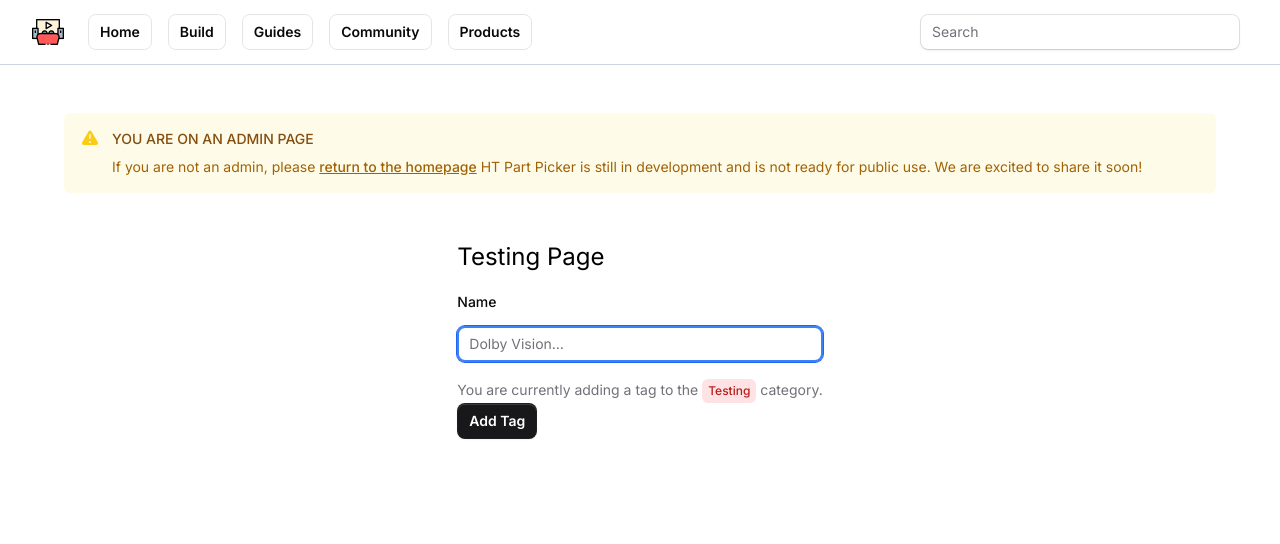
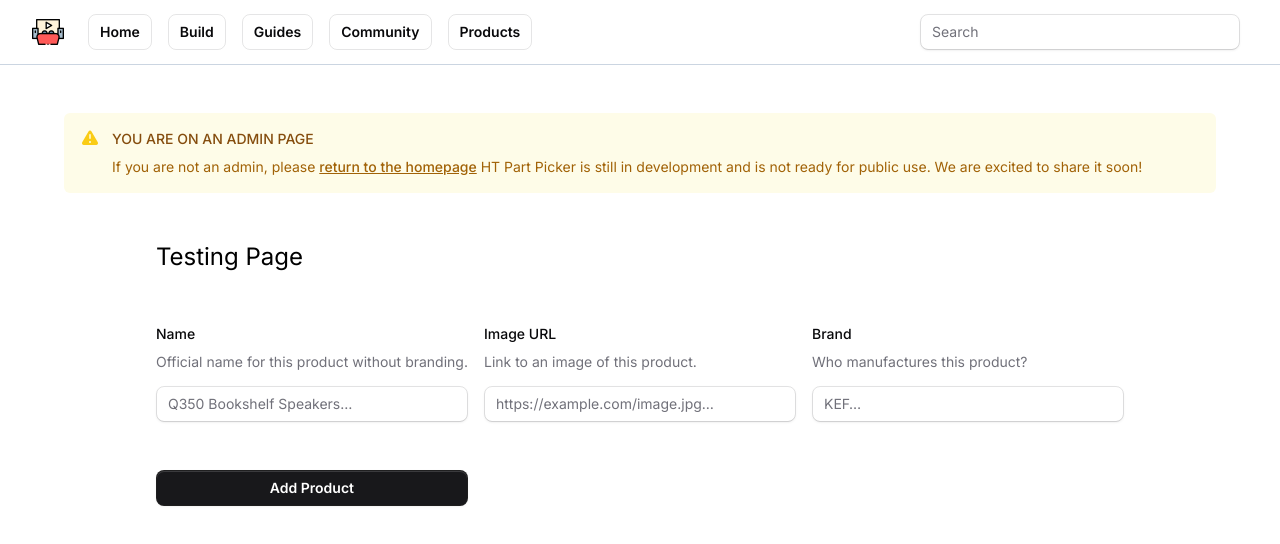
Before and after one commit to amanat361/htpartpicker, a Next.js app: page /testing in a window 1280 px wide. Shown: the top 544 px of the page. Built offline with nearby package versions, Linux system fonts and the light colour scheme.

Commit message:
Zod validation now properly works on the server and streams a promise toast

```diff
--- a/app/(private)/testing/ProductFormTesting.tsx
+++ b/app/(private)/testing/ProductFormTesting.tsx
@@ -1,24 +1,63 @@
 "use client";
 
-import { Field, Label } from "@/components/primitives/fieldset";
+import {
+  Description,
+  Field,
+  FieldGroup,
+  Fieldset,
+  Label,
+} from "@/components/primitives/fieldset";
 import { Input } from "@/components/primitives/input";
-import { Text } from "@/components/primitives/text";
-import { Badge } from "@/components/primitives/badge";
 import { Button } from "@/components/primitives/button";
-import { insertTag } from "./actions";
+import { addProduct } from "./actions";
+import { toast } from "sonner";
+import { ValidationError } from "zod-validation-error";
 
 export default function TagForm({ category }: { category: string }) {
+  async function handleSubmit(formData: FormData) {
+    toast.promise(addProduct(formData), {
+      loading: "Adding product...",
+      success: (data) => `${data.product_name} added successfully!`,
+      error: (error: ValidationError) => error.message,
+    });
+  }
+
   return (
-    <form action={insertTag}>
-      <Field>
-        <Label>Name</Label>
-        <Input name="tag_name" placeholder="Dolby Vision&hellip;" autoFocus />
-      </Field>
-      <Text className="mt-4">
-        You are currently adding a tag to the{" "}
-        <Badge color="red">{category}</Badge> category.
-      </Text>
-      <Button type="submit">Add Tag</Button>
+    <form action={handleSubmit}>
+      <Fieldset>
+        <FieldGroup className="grid grid-cols-3 gap-4 items-end">
+          {/* name field */}
+          <Field>
+            <Label>Name</Label>
+            <Description>
+              Official name for this product without branding.
+            </Description>
+            <Input
+              name="product_name"
+              placeholder="Q350 Bookshelf Speakers&hellip;"
+            />
+          </Field>
+          {/* image field */}
+          <Field>
+            <Label>Image URL</Label>
+            <Description>Link to an image of this product.</Description>
+            <Input
+              name="image_url"
+              placeholder="https://example.com/image.jpg&hellip;"
+            />
+          </Field>
+          {/* brand field */}
+          <Field>
+            <Label>Brand</Label>
+            <Description>Who manufactures this product?</Description>
+            <Input
+              name="product_brand"
+              placeholder="KEF&hellip;"
+            />
+          </Field>
+          <Button type="submit">Add Product</Button>
+        </FieldGroup>
+      </Fieldset>
     </form>
   );
 }
--- a/app/(private)/testing/actions.ts
+++ b/app/(private)/testing/actions.ts
@@ -1,12 +1,20 @@
-"use server"
+"use server";
 
-import { z } from "zod";
-import { parseForm } from "react-zorm"
+import { ZodError, z } from "zod";
+import { fromZodError } from "zod-validation-error";
 
-const TagSchema = z.object({
-  tag_name: z.string(),
+const ProductSchema = z.object({
+  product_name: z.string().min(1),
+  image_url: z.string().url(),
+  product_brand: z.string().min(1),
 });
 
-export async function insertTag(formData: FormData) {
-  const data = parseForm(TagSchema, formData);
+export async function addProduct(formData: FormData) {
+  await new Promise((resolve) => setTimeout(resolve, 1000));
+  try {
+    const data = ProductSchema.parse(Object.fromEntries(formData.entries()));
+    return data;
+  } catch (error) {
+    throw fromZodError(error as ZodError);
+  }
 }
--- a/app/layout.tsx
+++ b/app/layout.tsx
@@ -24,7 +24,7 @@ export default function RootLayout({
       <body className={inter.className}>
         <Navbar />
         {children}
-        <Toaster richColors/>
+        <Toaster richColors visibleToasts={6}/>
       </body>
     </html>
   );
```
